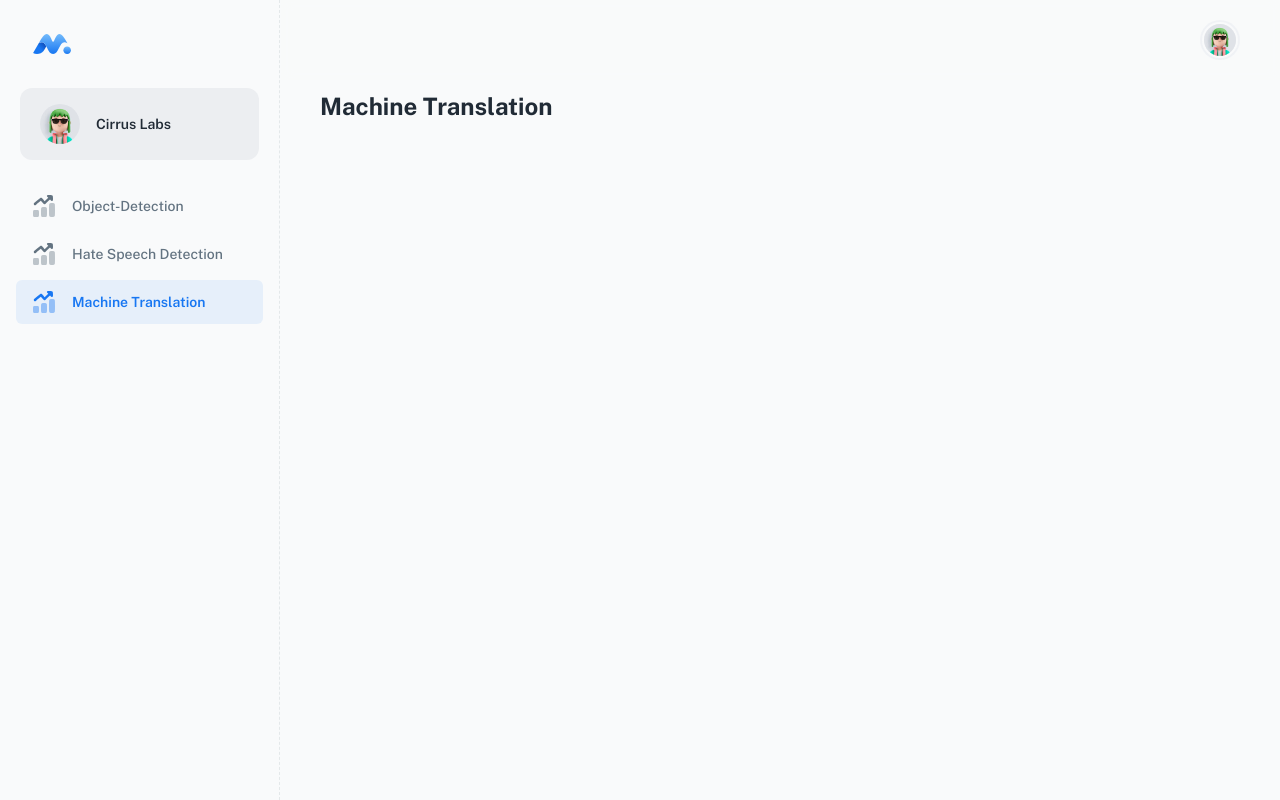
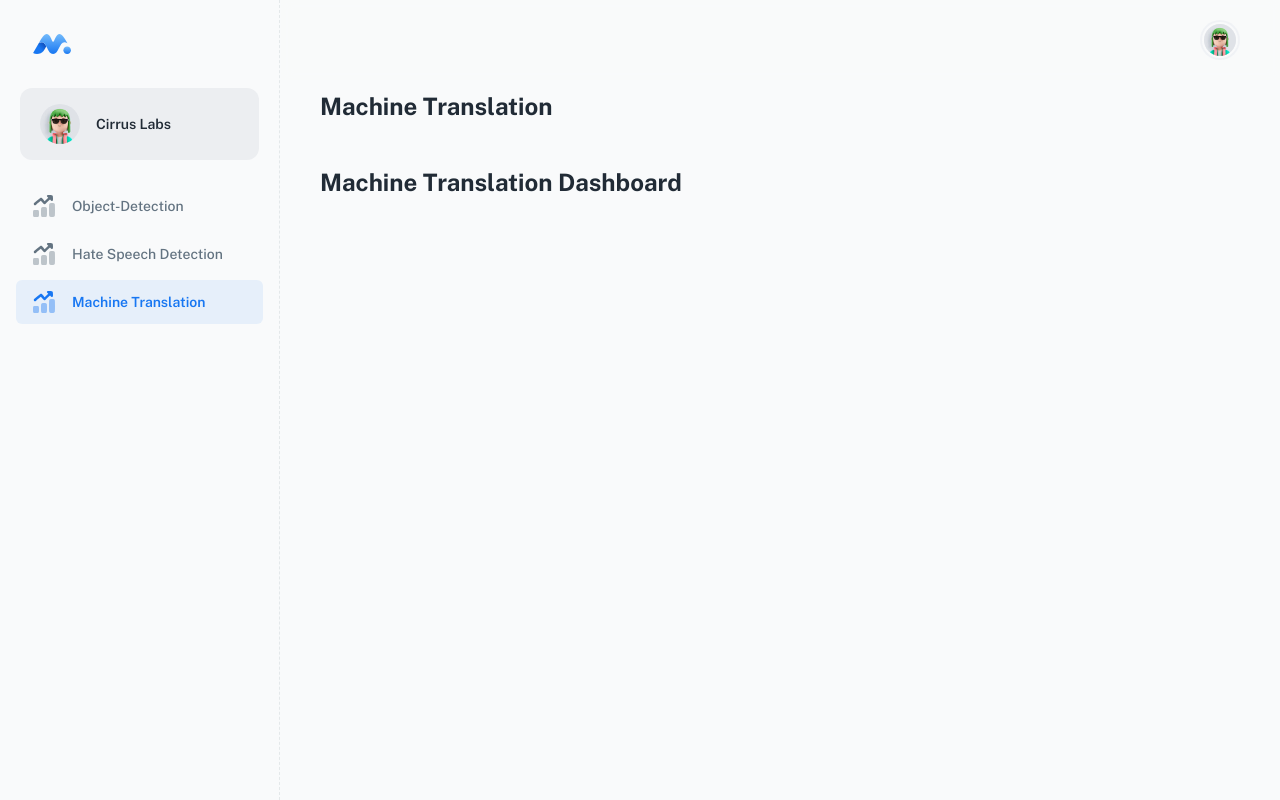
Before and after one commit to CirrusLabs-NPD/testing-harness-dashboard, a React (Vite) app: page /Machine-Translation in a window 1280 px wide. Built offline with nearby package versions, Linux system fonts and the light colour scheme; some icons are missing.

Commit message:
fixed some ui for machine translation

```diff
--- a/src/sections/machine-translation/view/machine-translation-view.jsx
+++ b/src/sections/machine-translation/view/machine-translation-view.jsx
@@ -9,6 +9,9 @@ export default function ProductsView() {
       <Typography variant="h4" sx={{ mb: 5 }}>
         Machine Translation
       </Typography>
+      <Typography variant="h4" sx={{ mb: 5 }}>
+        Machine Translation Dashboard
+      </Typography>
     </Container>
   );
 }
```
